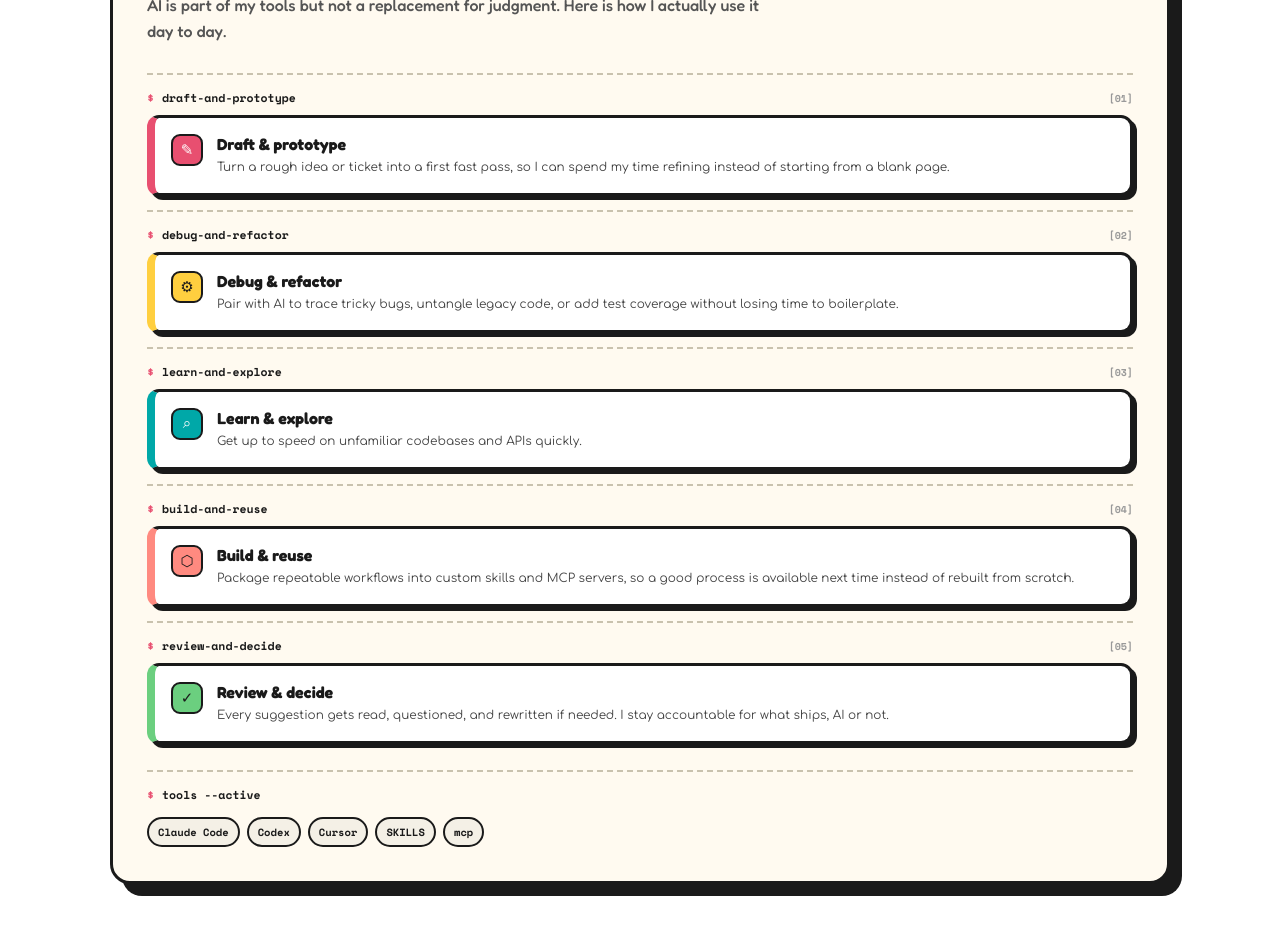
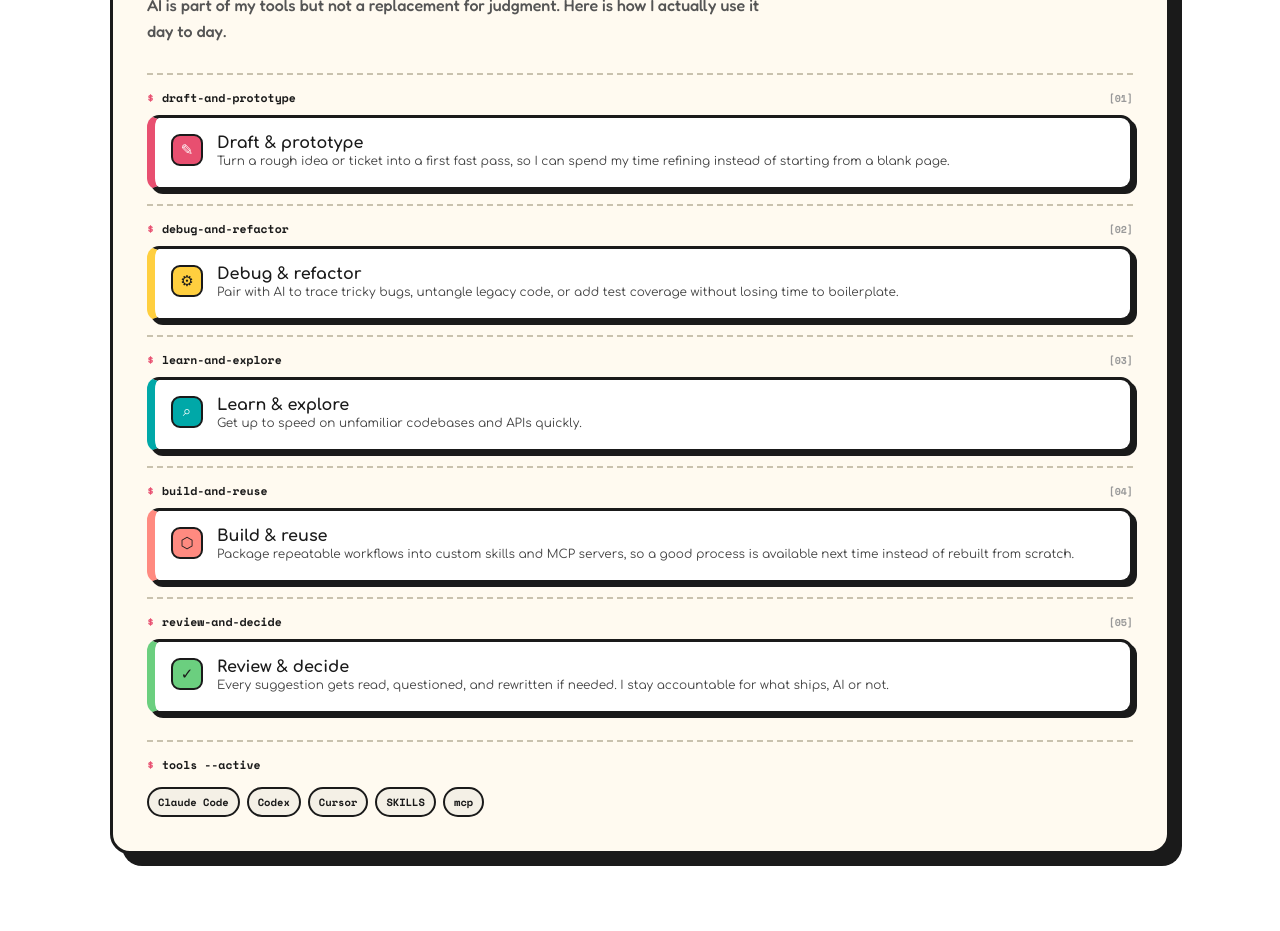
Before and after one commit to aLe3ouLa/resume-react, a React (Vite) app: page / in a window 1280 px wide. Shown: the part 2840-3771 px from the top of the page. Built offline with nearby package versions, Linux system fonts and the light colour scheme.

Commit message:
fix: change b to strong

```diff
--- a/src/components/AiWorkflow/AiWorkflow.tsx
+++ b/src/components/AiWorkflow/AiWorkflow.tsx
@@ -76,8 +76,7 @@ export default function AiWorkflow() {
                         </h2>
                         <p className={styles.lead}>
                             AI is part of my tools but not a replacement for
-                            judgment. Here is how I actually use it day to
-                            day.
+                            judgment. Here is how I actually use it day to day.
                         </p>
                         <ul className={styles.log}>
                             {practices.map(
@@ -101,7 +100,7 @@ export default function AiWorkflow() {
                                                 {symbol}
                                             </span>
                                             <div>
-                                                <b>{title}</b>
+                                                <strong>{title}</strong>
                                                 <p>{text}</p>
                                             </div>
                                         </div>
```
